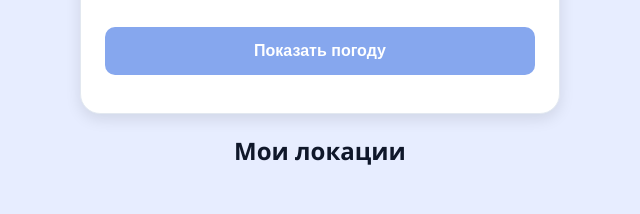
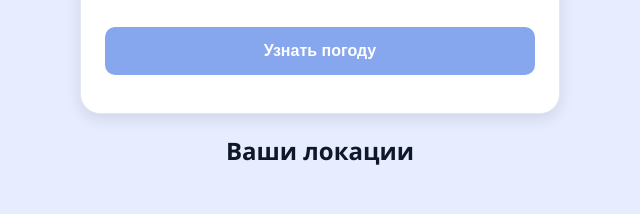
Before and after one commit to snodipidi/weather-app-artsofte, a plain HTML site: page index.html in a window 1280 px wide. Shown: the part 380-594 px from the top of the page, 320-960 px from the left. Drawn offline with Linux system fonts and the light colour scheme.

Commit message:
Небольшие изменения

```diff
--- a/index.html
+++ b/index.html
@@ -46,13 +46,13 @@
               required
             />
           </div>
-          <button type="submit" class="primary-btn">Показать погоду</button>
+          <button type="submit" class="primary-btn">Узнать погоду</button>
           <p class="form-status" id="form-status" role="status" aria-live="polite"></p>
         </form>
       </section>
 
       <section class="widgets-section">
-        <h2>Мои локации</h2>
+        <h2>Ваши локации</h2>
         <div id="widgets-container" class="widgets-grid" aria-live="polite"></div>
       </section>
     </main>
```
